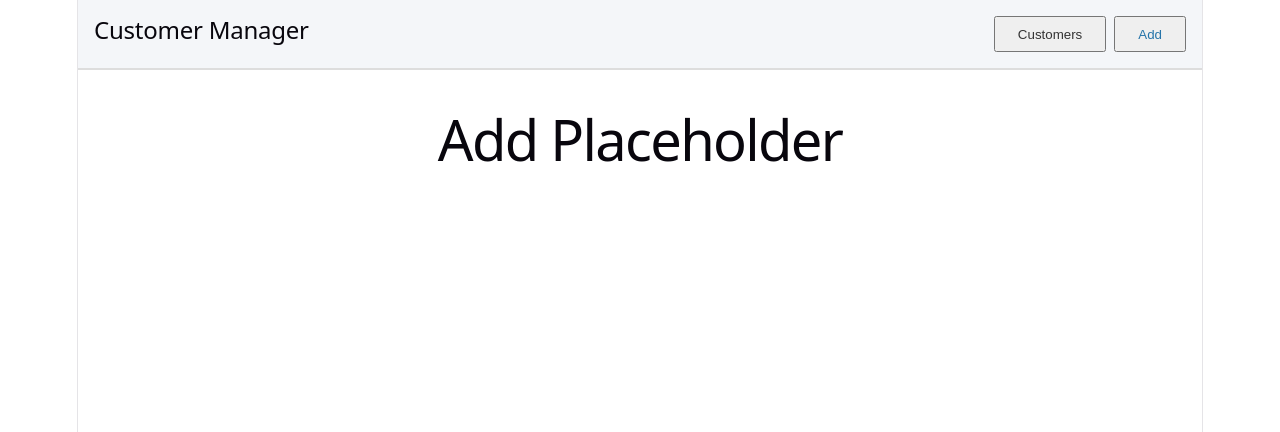
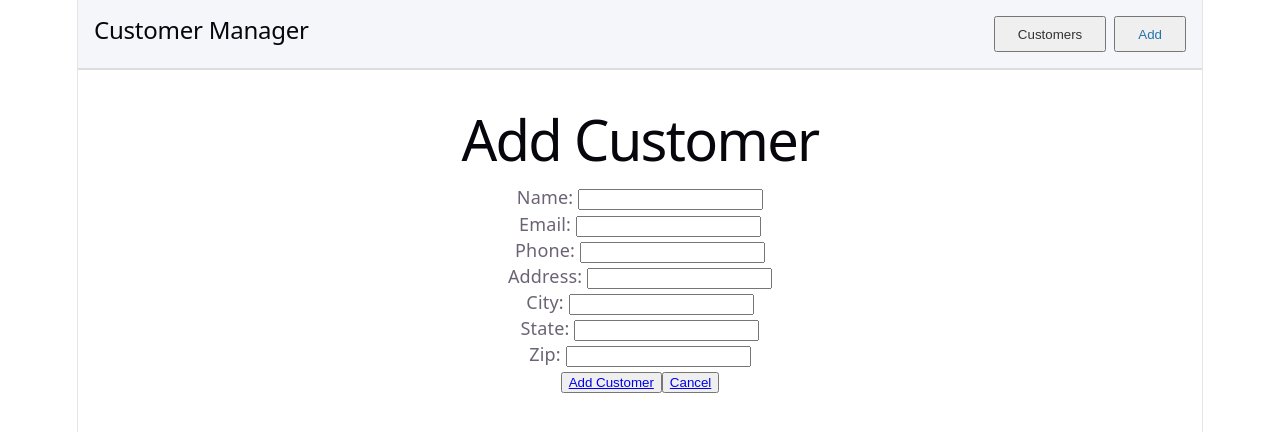
Before and after one commit to iltStudent07/capstone-two-customer-app, a React (Vite) app: page /add in a window 1280 px wide. Shown: the top 432 px of the page. Built offline with nearby package versions, Linux system fonts and the light colour scheme.

Commit message:
Create Form and state managment. Wired CustomerForm component to Add page

```diff
--- /dev/null
+++ b/src/components/CustomerForm.tsx
@@ -0,0 +1,111 @@
+import { type CustomerFormData } from '../types/customer'
+import { useState } from 'react'
+import { Link } from 'react-router-dom'
+
+interface FormProps {
+    mode: 'add' | 'edit',
+    initialData?: CustomerFormData
+    onSubmit: (data: CustomerFormData) => void| Promise<void>
+}
+
+const emptyForm = {
+    name: '',
+    email: '',
+    phone: '',
+    address: '',
+    city: '',
+    state: '',
+    zip: '',
+}
+
+function CustomerForm({mode, initialData, onSubmit}: FormProps) {
+    //sets whether the form loads with data from a customer or an empty form based off of what mode the form is in
+    const [formData, setFormData] = useState<CustomerFormData>(initialData ?? emptyForm)
+
+    type FormKey = keyof CustomerFormData
+
+    //Reads the name field in each input in the form and associates each form input value with that name
+    const handleChange = (event: React.ChangeEvent<HTMLInputElement>) =>{
+        const { name, value } = event.target
+        const key = name as FormKey
+
+        setFormData((prev) => ({
+            ...prev,
+            [key]: value,
+        }))
+    }
+
+
+    async function handleSubmit(e: React.SubmitEvent<HTMLFormElement>) {
+        e.preventDefault()
+        await onSubmit(formData)
+    }
+
+    return (
+        <div>
+            <h1>{mode === 'edit' ? 'Edit Customer' : 'Add Customer' }</h1>
+            <form onSubmit={handleSubmit}>
+                <div>
+                    <label>Name: </label>
+                    <input
+                    type="text"
+                    name="name"
+                    value={formData.name}
+                    onChange={handleChange}/>
+                </div>
+                <div>
+                    <label>Email: </label>
+                    <input
+                    type="text"
+                    name="email"
+                    value={formData.email}
+                    onChange={handleChange} />
+                </div>
+                <div>
+                    <label>Phone: </label>
+                    <input
+                    type="text"
+                    name="phone"
+                    value={formData.phone}
+                    onChange={handleChange} />
+                </div>
+                <div>
+                    <label>Address: </label>
+                    <input
+                    type="text"
+                    name="address"
+                    value={formData.address}
+                    onChange={handleChange} />
+                </div>
+                <div>
+                    <label>City: </label>
+                    <input
+                    type="text"
+                    name="city"
+                    value={formData.city}
+                    onChange={handleChange} />
+                </div>
+                <div>
+                    <label>State: </label>
+                    <input
+                    type="text"
+                    name="state"
+                    value={formData.state}
+                    onChange={handleChange} />
+                </div>
+                <div>
+                    <label>Zip: </label>
+                    <input
+                    type="text"
+                    name="zip"
+                    value={formData.zip}
+                    onChange={handleChange} />
+                </div>
+                <button type="submit"><Link to="/">{mode === 'edit' ? 'Update Customer' : 'Add Customer' }</Link></button>
+                <button><Link to="/">Cancel</Link></button>
+            </form>
+        </div>
+    )
+}
+
+export default CustomerForm
--- a/src/components/CustomerList.tsx
+++ b/src/components/CustomerList.tsx
@@ -1,39 +1,19 @@
 import type { Customer } from '../types/customer'
-import { useState, useEffect } from 'react'
+import { Link } from 'react-router-dom'
 
 interface CustomerListProps {
-    id: number
+    customers: Customer[]
+    onDelete: (id: number) => void
 }
 
 //Gets customer info and populates a list of customers based off the info
-function CustomerList({id}:CustomerListProps) {
-    const [customers, setCustomers] = useState<Customer[]>([])
-    const [loading, setLoading] = useState<boolean>(true)
-    const [error, setError] = useState<string | null>(null)
+function CustomerList({customers, onDelete}:CustomerListProps) {
 
-    useEffect(() => {
-        fetch('/api/customers')
-            .then(res => {
-                if (!res.ok) throw new Error(`HTTP error: ${res.status}`);
-                return res.json()
-            })
-            .then((data: Customer[]) => {
-                setCustomers(data)
-                setLoading(false)
-            })
-            .catch(err => {
-                setError(err.message)
-                setLoading(false)
-            })
-    }, [id])
-
-    if (loading) return <p>Loading Customer List</p>
-    if (error) return <p style={{ color: 'red'}}>Error: {error}</p>
     if (customers.length === 0) return <p>No customers found</p>
 
     return (
-        <table>
-            <tr>
+        <table style={{ width: '100%' }}>
+            <tr style={{ borderBottom: '10px solid #333'}}>
                 <th>Name</th>
                 <th>Email</th>
                 <th>Phone</th>
@@ -41,14 +21,14 @@ function CustomerList({id}:CustomerListProps) {
                 <th>Actions</th>
             </tr>
             {customers.map(customer => (
-                <tr key={customer.id}>
+                <tr key={customer.id} >
                     <td>{customer.name}</td>
                     <td>{customer.email}</td>
                     <td>{customer.phone}</td>
                     <td>{customer.city}</td>
                     <td>
-                        <button>Edit</button>
-                        <button>Delete</button>
+                        <button><Link to={`/edit/${customer.id}`}>Edit</Link></button>
+                        <button onClick={() => onDelete(customer.id)}>Delete</button>
                     </td>
                 </tr>
             ))}
--- /dev/null
+++ b/src/context/CustomerContext.tsx
@@ -0,0 +1,75 @@
+import type { Customer } from '../types/customer'
+import React, { useContext, useReducer, createContext, type ReactNode} from 'react'
+
+
+type CustomerState = {
+    customers: Customer[]
+}
+
+
+type CustomerAction =
+    | { type: 'ADD_CUSTOMER'; payload: Customer }
+    | { type: 'UPDATE_CUSTOMER'; payload: Customer }
+    | { type: 'DELETE_CUSTOMER'; payload: number}
+    | { type: 'SET_CUSTOMERS'; payload: Customer[]}
+
+interface CustomerContextValue {
+    state: CustomerState
+    dispatch: React.Dispatch<CustomerAction>
+}
+
+//Function that helps manage state/context of the customer list across the app
+function customerReducer (state: CustomerState, action: CustomerAction): CustomerState {
+    switch (action.type) {
+        //Adds a customer
+        case 'ADD_CUSTOMER':
+            return {
+                ...state,
+                customers: [...state.customers, action.payload],
+            }
+        //Replaces customer info with matching id with new customer info
+        case 'UPDATE_CUSTOMER':
+            return {
+                ...state,
+                customers: state.customers.map((customer) =>
+                    customer.id === action.payload.id ? action.payload : customer)
+            }
+        //Removes customer by matching the id
+        case 'DELETE_CUSTOMER':
+            return {
+                ...state,
+                customers: state.customers.filter((customer) => customer.id !== action.payload)
+            }
+        //Resets the whole customer list in the app
+        case 'SET_CUSTOMERS':
+            return {
+                ...state,
+                customers: action.payload
+            }
+        default:
+            return state
+    }
+}
+
+const CustomerContext = createContext<CustomerContextValue | undefined>(undefined)
+
+const initialCustomers: CustomerState = { customers: []}
+
+//Provides context to all children components that it surrounds
+export function CustomerProvider({ children }: { children: ReactNode }) {
+    const [state, dispatch] = useReducer(customerReducer, initialCustomers)
+
+    return (
+        <CustomerContext.Provider value={{state, dispatch }}>
+            {children}
+        </CustomerContext.Provider>
+    )
+}
+
+export function useCustomerContext(): CustomerContextValue {
+    const context = useContext(CustomerContext)
+    if(!context) {
+        throw new Error('useCustomerContext must be used within a CustomerContextProvider')
+    }
+    return context
+}
--- a/src/main.tsx
+++ b/src/main.tsx
@@ -1,13 +1,16 @@
 import { StrictMode } from 'react'
 import { createRoot } from 'react-dom/client'
 import { BrowserRouter } from 'react-router-dom'
+import { CustomerProvider } from './context/CustomerContext'
 import './index.css'
 import App from './App.tsx'
 
 createRoot(document.getElementById('root')!).render(
   <StrictMode>
     <BrowserRouter>
-      <App />
+      <CustomerProvider>
+        <App />
+      </CustomerProvider>
     </BrowserRouter>
   </StrictMode>,
 )
--- a/src/pages/Add.tsx
+++ b/src/pages/Add.tsx
@@ -1,6 +1,26 @@
+import CustomerForm from '../components/CustomerForm'
+import { useCustomerContext } from '../context/CustomerContext'
+import { type CustomerFormData } from '../types/customer'
+
 function Add() {
+    const { dispatch } = useCustomerContext()
+
+    async function handleAddSubmit(data: CustomerFormData) {
+        const response = await fetch('/api/customers', {
+            method: 'POST',
+            headers: {'Content-Type': 'application/json'},
+            body: JSON.stringify(data)
+        })
+        if (!response.ok) throw new Error('There was an error adding the customer')
+        const createdCustomer = await response.json()
+        dispatch({type: 'ADD_CUSTOMER', payload: createdCustomer})
+    }
+
     return (
-        <h1>Add Placeholder</h1>
+        <div>
+            <CustomerForm mode='add' onSubmit={handleAddSubmit}/>
+        </div>
+
     )
 }
 
--- a/src/pages/Customers.tsx
+++ b/src/pages/Customers.tsx
@@ -1,9 +1,39 @@
+import { useEffect, useState } from 'react'
 import CustomerList from '../components/CustomerList'
+import { useCustomerContext } from '../context/CustomerContext'
+
+
 function Customers() {
+    const { state, dispatch } = useCustomerContext()
+    const [loading, setLoading] = useState<boolean>(true)
+
+    useEffect(() => {
+        fetch('/api/customers')
+            .then(res => {
+                if(!res.ok) throw new Error('No users found')
+                return res.json()
+            })
+            .then((data) => {
+                dispatch({ type: 'SET_CUSTOMERS', payload: data })
+                setLoading(false)
+            })
+            .catch(() => {
+                setLoading(false)
+            })
+    }, [dispatch])
+
+    //Deletes customer data with matching id to the delete button that is clicked by the user
+    const handleDelete = (id: number) => {
+        dispatch({ type: 'DELETE_CUSTOMER', payload: id })
+    }
+
+    if (loading) return <div>Loading...</div>
+
+
     return (
         <div>
            <h1>Customers:</h1>
-            <CustomerList id={0} />
+            <CustomerList customers = {state.customers} onDelete = {handleDelete} />
         </div>
     )
 }
```
Also changed, not shown: src/hooks/useLocalStorage.tsx (added, +17 -0 lines).
